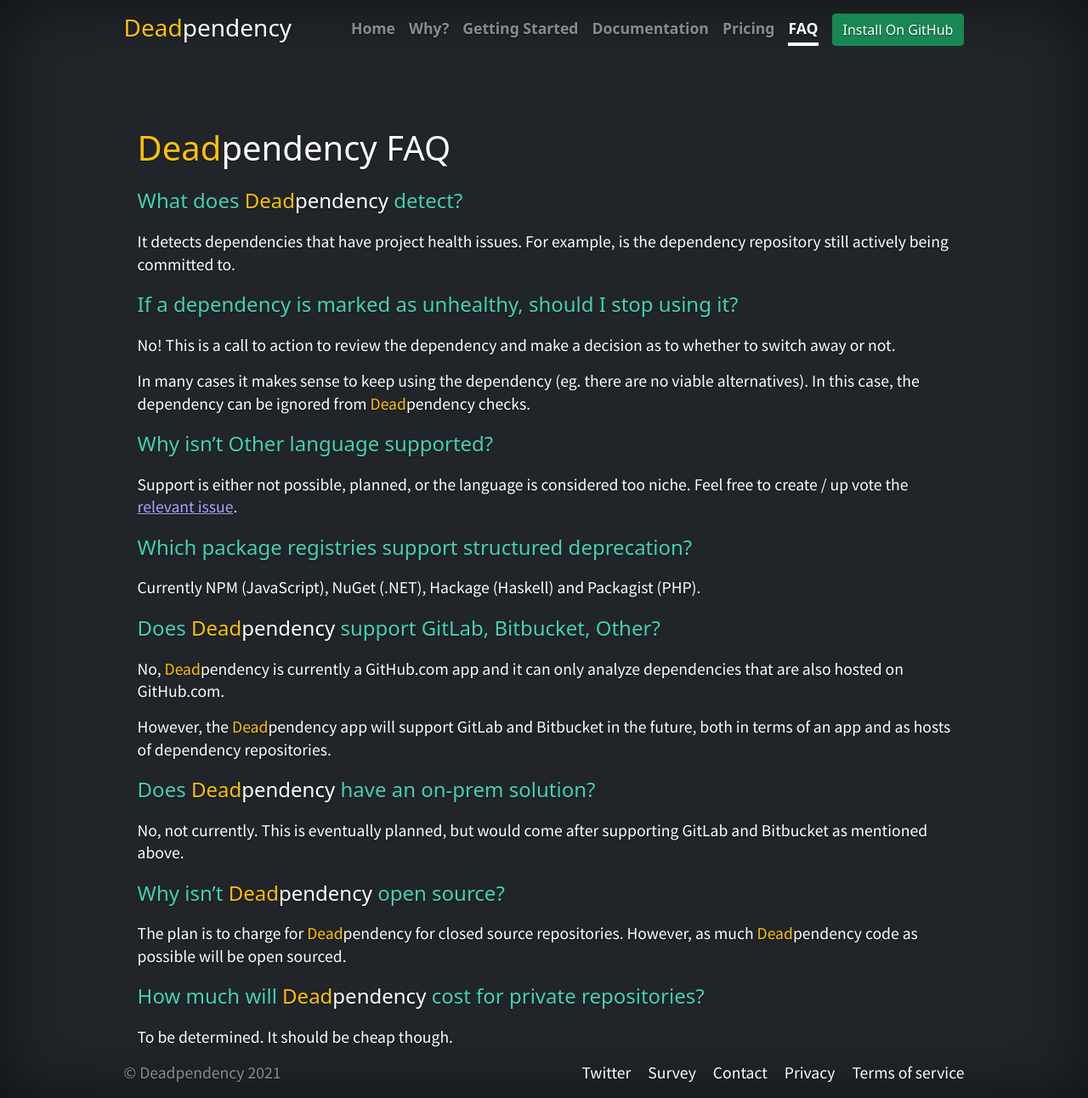
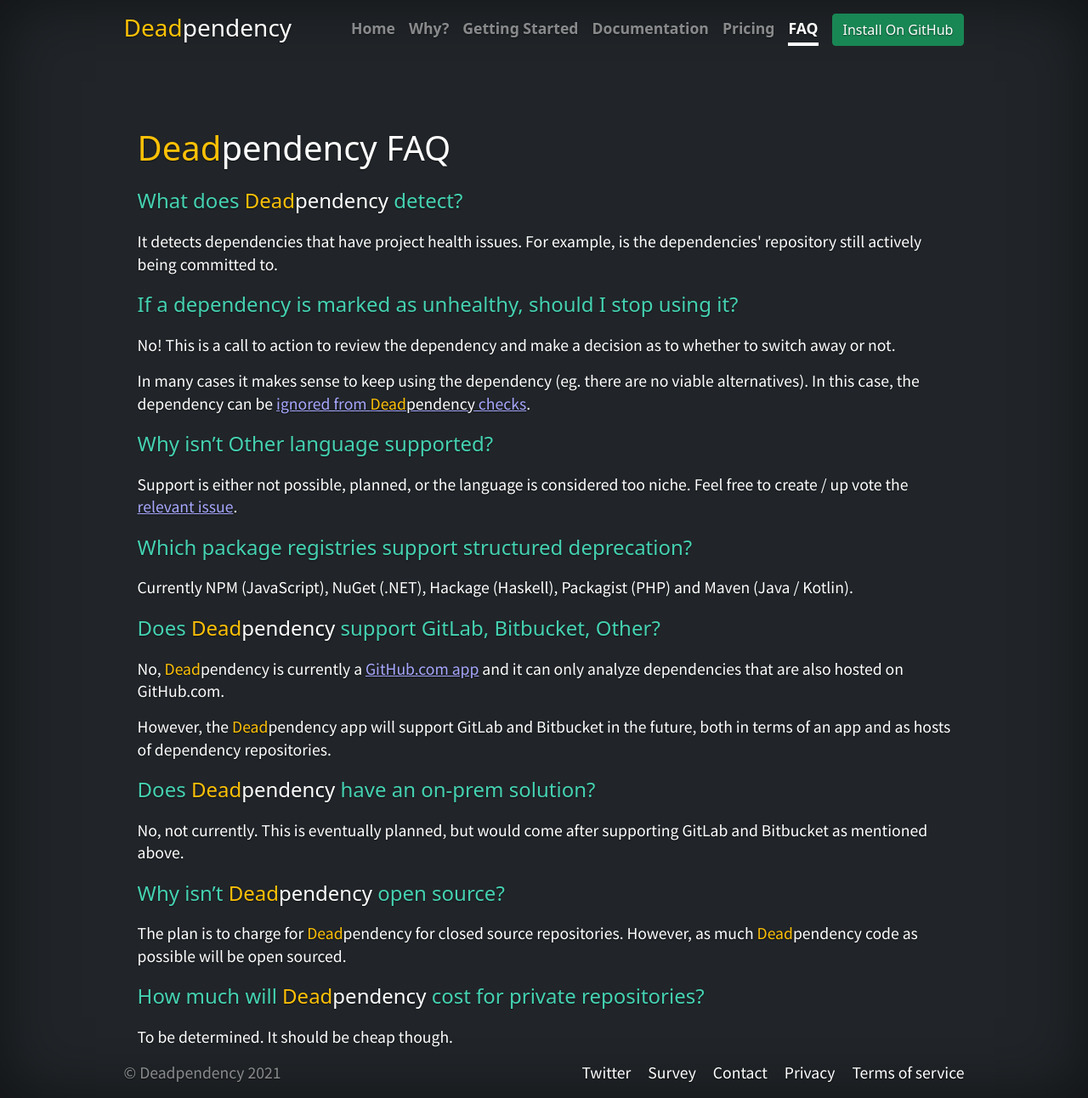
Before and after one commit to deadpendency/deadpendency.github.io, a Jekyll site: the page built from faq.html, in a window 1280 px wide. Shown: the whole page at 85% size. Built offline with Jekyll 4.4.1, drawn with Linux system fonts in a browser that asks for light colours; nearby versions of some CDN libraries.

Commit message:
FAQ improvements

```diff
--- a/faq.html
+++ b/faq.html
@@ -9,21 +9,21 @@
 <h1 class="mb-4"><span class="text-warning">Dead</span><span class="text-white">pendency</span> FAQ</h1>
 
 <h4>What does <span class="text-warning">Dead</span><span class="text-white">pendency</span> detect?</h3>
-<p>It detects dependencies that have project health issues. For example, is the dependency repository still actively being committed to.</p>
+<p>It detects dependencies that have project health issues. For example, is the dependencies' repository still actively being committed to.</p>
 
 <h4>If a dependency is marked as unhealthy, should I stop using it?</h4>
 <p>No! This is a call to action to review the dependency and make a decision as to whether to switch away or not.</p>
-<p>In many cases it makes sense to keep using the dependency (eg. there are no viable alternatives). In this case, the dependency can be ignored from <span class="text-warning">Dead</span><span class="text-white">pendency</span> checks.</p>
+<p>In many cases it makes sense to keep using the dependency (eg. there are no viable alternatives). In this case, the dependency can be <a href="/docs/config#ignore-dependencies">ignored from <span class="text-warning">Dead</span><span class="text-white">pendency</span> checks</a>.</p>
 
 <h4>Why isn’t Other language supported?</h4>
 <p>Support is either not possible, planned, or the language is considered too niche. Feel free to create / up vote the <a href="https://github.com/deadpendency/deadpendency/issues?q=is%3Aissue+is%3Aopen+label%3Alanguage-support" target="_blank" rel="noopener">relevant issue</a>.</p>
 
 <h4>Which package registries support structured deprecation?</h4>
-<p>Currently NPM (JavaScript), NuGet (.NET), Hackage (Haskell) and Packagist (PHP).</p>
+<p>Currently NPM (JavaScript), NuGet (.NET), Hackage (Haskell), Packagist (PHP) and Maven (Java / Kotlin).</p>
 
 <h4>Does <span class="text-warning">Dead</span><span class="text-white">pendency</span> support GitLab, Bitbucket, Other?</h4>
 <p>
-  No, <span class="text-warning">Dead</span><span class="text-white">pendency</span> is currently a GitHub.com app and it can only analyze dependencies that are also hosted on GitHub.com.
+  No, <span class="text-warning">Dead</span><span class="text-white">pendency</span> is currently a <a href="https://github.com/marketplace/deadpendency" target="_blank" rel="noopener">GitHub.com app</a> and it can only analyze dependencies that are also hosted on GitHub.com.
 </p>
 
 <p>
```
